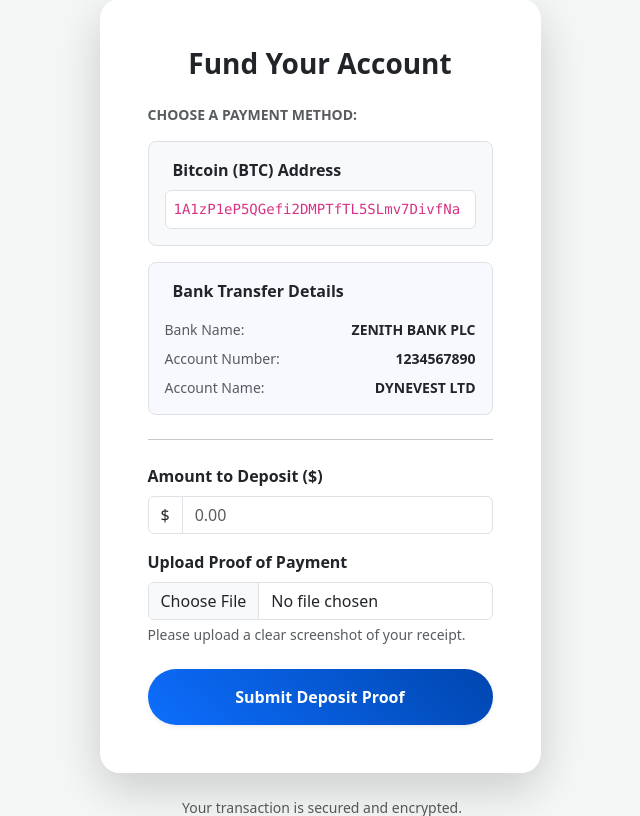
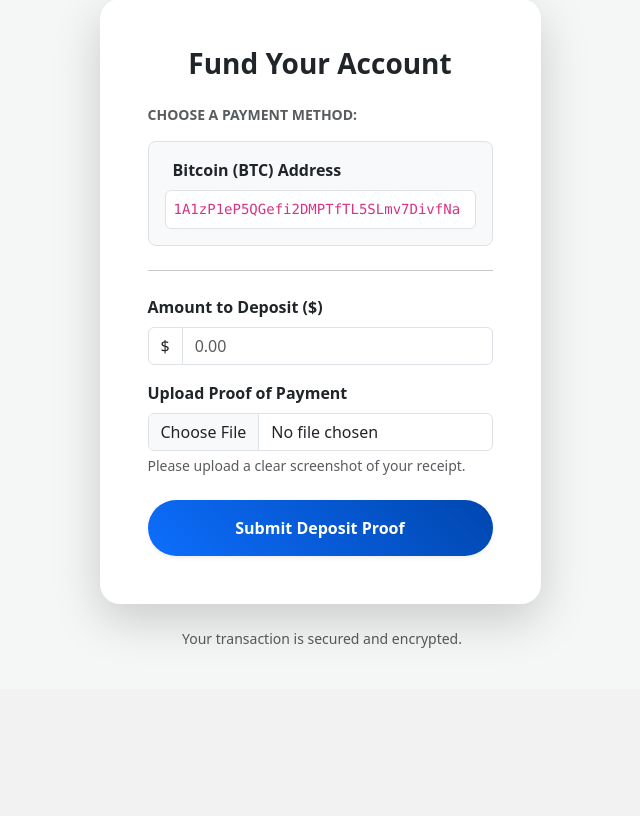
Before and after one commit to samuelj-flip/New_Dynevest_site, a Django app: page /deposit/ in a window 1280 px wide. Shown: the part 133-949 px from the top of the page, without its empty margins (320-960 px from the left). After the commit the page ends 781 px from the top, so only its background shows below. Run offline with Django 5.2, Linux system fonts and the light colour scheme; a user stored in the database is signed in.

Commit message:
made some small update

```diff
--- a/core/templates/core/deposit.html
+++ b/core/templates/core/deposit.html
@@ -20,24 +20,6 @@
                             </div>
                             <code
                                 class="d-block p-2 bg-white border rounded text-break">1A1zP1eP5QGefi2DMPTfTL5SLmv7DivfNa</code>
-                        </div>
-
-                        <!-- Bank Option -->
-                        <div class="p-3 border rounded-3" style="background-color: #f8f9ff;">
-                            <div class="d-flex align-items-center mb-3">
-                                <i class="bi bi-bank2 text-primary fs-4 me-2"></i>
-                                <span class="fw-bold">Bank Transfer Details</span>
-                            </div>
-                            <div class="row g-2 small">
-                                <div class="col-6 text-muted">Bank Name:</div>
-                                <div class="col-6 fw-bold text-end">ZENITH BANK PLC</div>
-
-                                <div class="col-6 text-muted">Account Number:</div>
-                                <div class="col-6 fw-bold text-end">1234567890</div>
-
-                                <div class="col-6 text-muted">Account Name:</div>
-                                <div class="col-6 fw-bold text-end">DYNEVEST LTD</div>
-                            </div>
                         </div>
                     </div>
 
```
Also changed, not shown: db.sqlite3.
